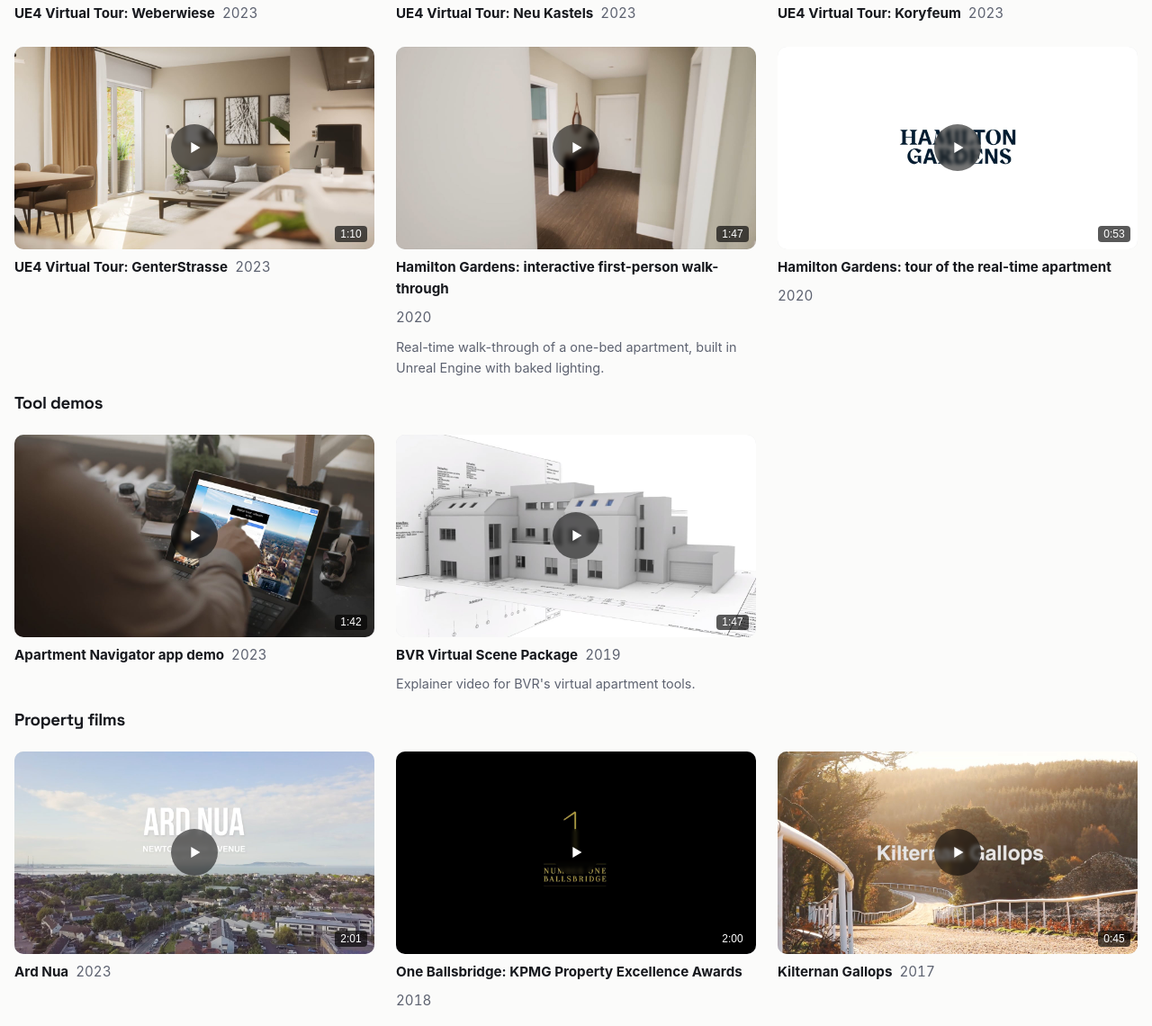
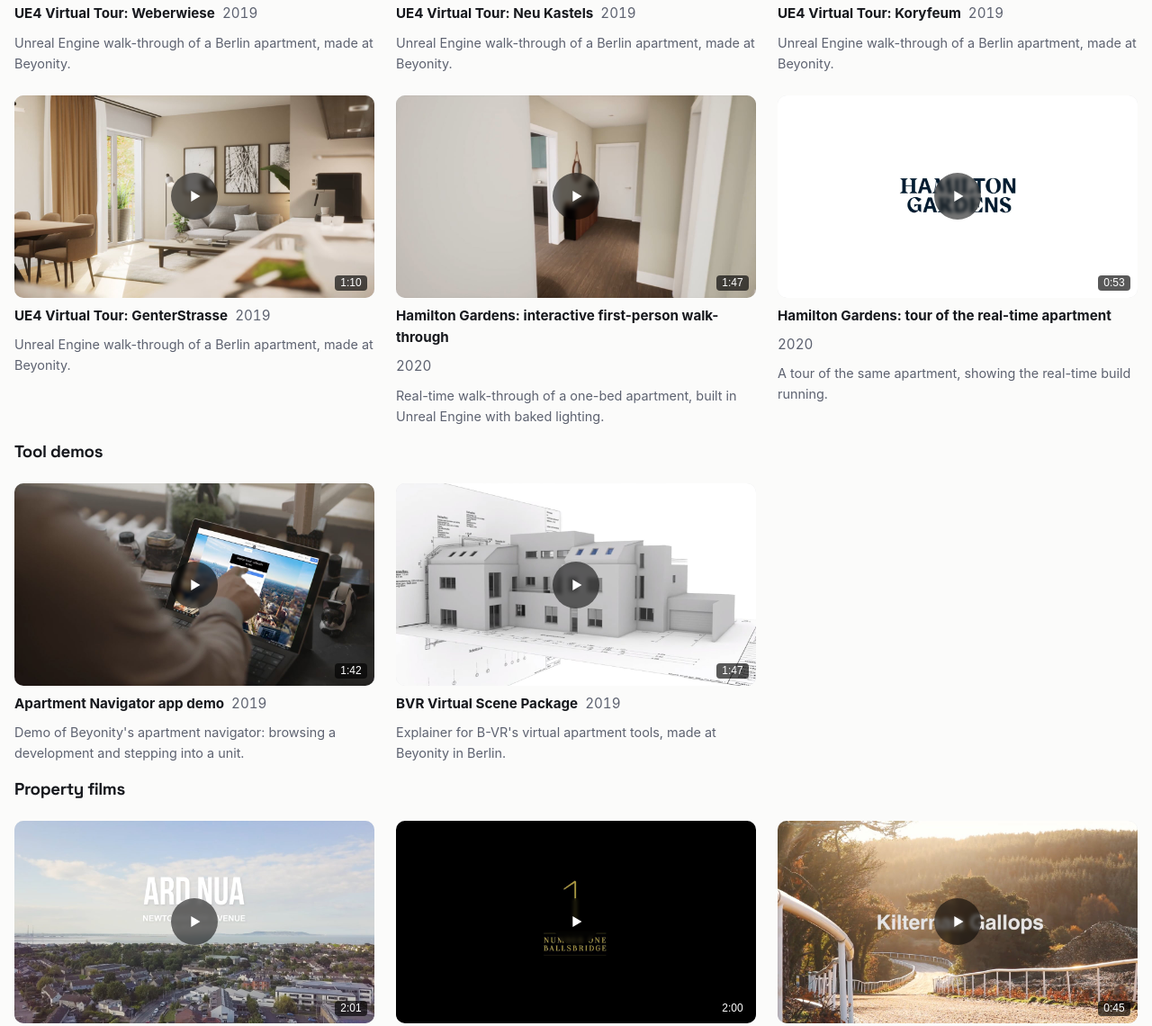
Before and after one commit to cormacmadden/cormacmadden-com, an Astro site: page /work/media in a window 1280 px wide. Shown: the part 2173-3313 px from the top of the page at 90% size. Built offline with nearby package versions, Linux system fonts and the light colour scheme; Astro itself is replaced by a stand-in of ours.

Commit message:
Credit and date the Vimeo videos
Blurbs for 9 of 12, and a year override so the Beyonity work shows 2019
rather than its 2023 upload date. Ard Nua, One Ballsbridge and Kilternan
Gallops still need Cormac to say who they were for.

Co-Authored-By: Claude Opus 5 <noreply@anthropic.com>
Claude-Session: https://claude.ai/code/session_019Cyn697uqTPe9zyEApvkhK

```diff
--- a/scripts/sync-vimeo.mjs
+++ b/scripts/sync-vimeo.mjs
@@ -5,8 +5,8 @@
  *   npm run sync:vimeo              # update
  *   npm run sync:vimeo -- --check   # exit 1 if anything changed (for CI)
  *
- * Hand-written fields are kept: category, feature, blurb, hide, and an edited
- * title (titles are only taken from Vimeo for videos that are new here).
+ * Hand-written fields are kept: category, feature, blurb, year, hide, and an
+ * edited title (titles are only taken from Vimeo for videos that are new here).
  */
 import { readFile, writeFile, mkdir, access } from 'node:fs/promises';
 import { fileURLToPath } from 'node:url';
@@ -52,6 +52,7 @@ for (const item of list) {
     duration: item.duration,
     category: old.category ?? 'film',
     feature: old.feature ?? false,
+    ...(old.year ? { year: old.year } : {}),
     ...(old.hide ? { hide: true } : {}),
   });
 
--- a/src/data/vimeo.json
+++ b/src/data/vimeo.json
@@ -5,45 +5,50 @@
   {
    "id": "877655250",
    "title": "UE4 Virtual Tour: Weberwiese",
-   "blurb": "",
+   "blurb": "Unreal Engine walk-through of a Berlin apartment, made at Beyonity.",
    "date": "2023-10-24",
    "duration": 46,
+   "year": 2019,
    "category": "walkthrough",
    "feature": true
   },
   {
    "id": "877653114",
    "title": "Apartment Navigator app demo",
-   "blurb": "",
+   "blurb": "Demo of Beyonity's apartment navigator: browsing a development and stepping into a unit.",
    "date": "2023-10-24",
    "duration": 102,
+   "year": 2019,
    "category": "tool",
    "feature": false
   },
   {
    "id": "877651695",
    "title": "UE4 Virtual Tour: Neu Kastels",
-   "blurb": "",
+   "blurb": "Unreal Engine walk-through of a Berlin apartment, made at Beyonity.",
    "date": "2023-10-24",
    "duration": 59,
+   "year": 2019,
    "category": "walkthrough",
    "feature": true
   },
   {
    "id": "877651252",
    "title": "UE4 Virtual Tour: Koryfeum",
-   "blurb": "",
+   "blurb": "Unreal Engine walk-through of a Berlin apartment, made at Beyonity.",
    "date": "2023-10-24",
    "duration": 41,
+   "year": 2019,
    "category": "walkthrough",
    "feature": true
   },
   {
    "id": "877650957",
    "title": "UE4 Virtual Tour: GenterStrasse",
-   "blurb": "",
+   "blurb": "Unreal Engine walk-through of a Berlin apartment, made at Beyonity.",
    "date": "2023-10-24",
    "duration": 70,
+   "year": 2019,
    "category": "walkthrough",
    "feature": true
   },
@@ -59,7 +64,7 @@
   {
    "id": "490043603",
    "title": "Hamilton Gardens: tour of the real-time apartment",
-   "blurb": "",
+   "blurb": "A tour of the same apartment, showing the real-time build running.",
    "date": "2020-12-11",
    "duration": 53,
    "category": "walkthrough",
@@ -77,7 +82,7 @@
   {
    "id": "346349546",
    "title": "BVR Virtual Scene Package",
-   "blurb": "Explainer video for BVR's virtual apartment tools.",
+   "blurb": "Explainer for B-VR's virtual apartment tools, made at Beyonity in Berlin.",
    "date": "2019-07-05",
    "duration": 107,
    "category": "tool",
@@ -104,7 +109,7 @@
   {
    "id": "188184366",
    "title": "BUWOG property tour",
-   "blurb": "",
+   "blurb": "Portfolio film for BUWOG, shot and cut through my freelance studio, Kuda Media.",
    "date": "2016-10-20",
    "duration": 776,
    "category": "film",
--- a/src/data/vimeo.ts
+++ b/src/data/vimeo.ts
@@ -3,7 +3,7 @@
  * `npm run sync:vimeo`. Thumbnails are self-hosted in src/assets/video/<id>.jpg
  * so the page makes no request to Vimeo until someone presses play.
  *
- * Hand-written fields kept by the sync script: category, feature, blurb, hide
+ * Hand-written fields kept by the sync script: category, feature, blurb, year, hide
  * (and any title you have edited).
  */
 import type { ImageMetadata } from 'astro';
@@ -18,6 +18,8 @@ export interface Video {
   date: string;
   /** Length in seconds. */
   duration: number;
+  /** The year the work was made, when that isn't the year it was uploaded. */
+  year?: number;
   category: VideoCategory;
   feature: boolean;
   hide?: boolean;
@@ -46,7 +48,7 @@ export const videos: Video[] = (raw.videos as Omit<Video, 'thumb' | 'url' | 'emb
 
 export const videosBy = (category: VideoCategory) => videos.filter((v) => v.category === category);
 
-export const videoYear = (v: Video) => Number(v.date.slice(0, 4));
+export const videoYear = (v: Video) => v.year ?? Number(v.date.slice(0, 4));
 
 /** 776 -> "12:56", 46 -> "0:46" */
 export const videoLength = (seconds: number) =>
```
Also changed, not shown: TODO.md (+9 -6 lines).
